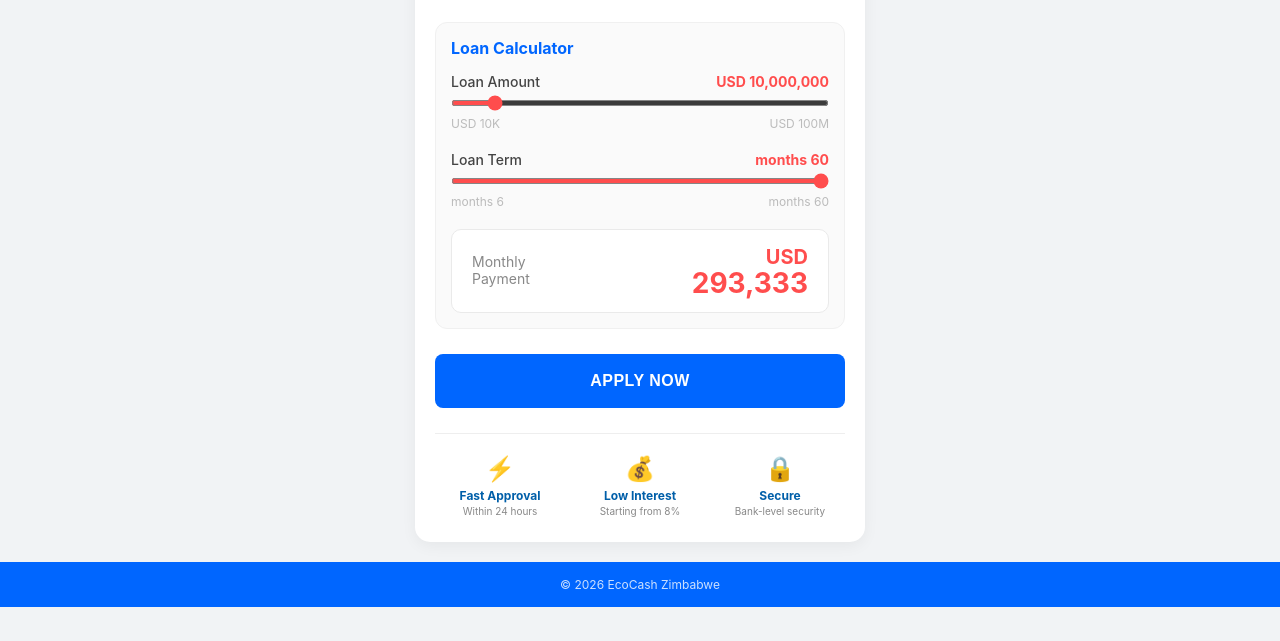
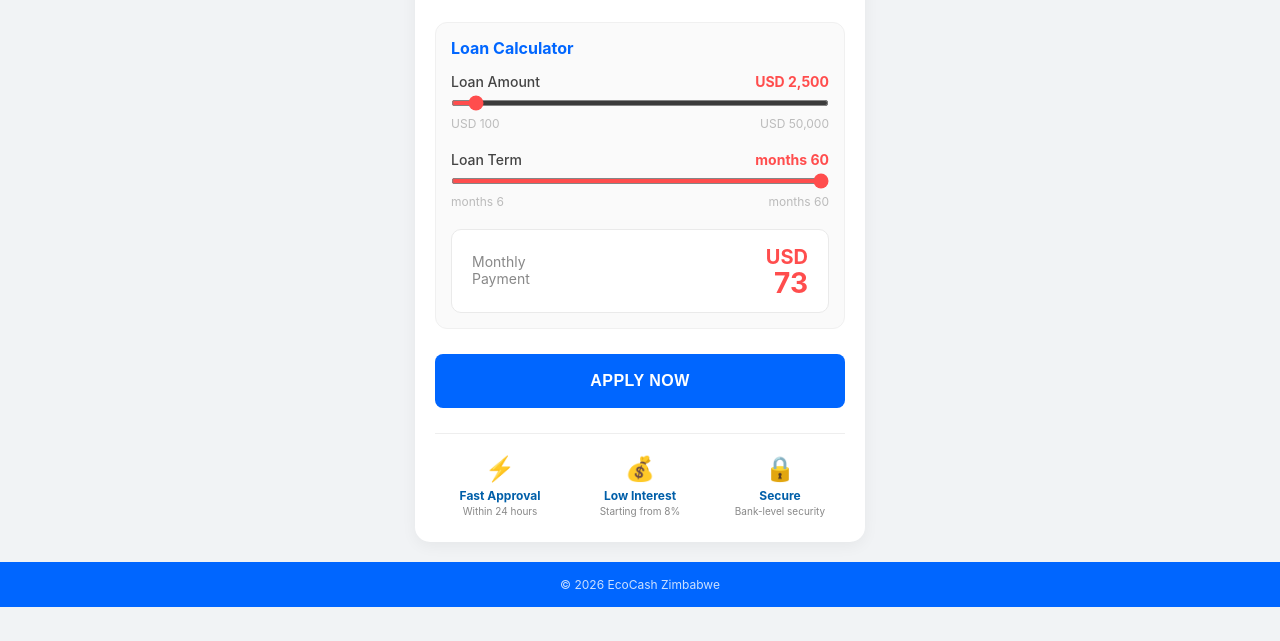
Before and after one commit to waaficbd/ecocashloans, a website: page public/index.html in a window 1280 px wide. Shown: the part 159-800 px from the top of the page. Drawn offline with Linux system fonts and the light colour scheme.

Commit message:
Update index.html

```diff
--- a/public/index.html
+++ b/public/index.html
@@ -251,12 +251,12 @@
         <div class="slider-section">
             <div class="slider-header">
                 <span>Loan Amount</span>
-                <span id="valAmt" class="red-text">USD 10,000,000</span>
+                <span id="valAmt" class="red-text">USD 2,500</span>
             </div>
-            <input type="range" id="amt" min="10000" max="100000000" step="10000" value="10000000">
+            <input type="range" id="amt" min="100" max="50000" step="50" value="2500">
             <div class="slider-footer">
-                <span>USD 10K</span>
-                <span>USD 100M</span>
+                <span>USD 100</span>
+                <span>USD 50,000</span>
             </div>
         </div>
 
@@ -278,7 +278,7 @@
             <div class="result-label">Monthly<br>Payment</div>
             <div class="result-value-box">
                 <span class="result-currency">USD</span>
-                <span id="monthly" class="result-amount">293,513</span>
+                <span id="monthly" class="result-amount">73</span>
             </div>
         </div>
     </div>
```
